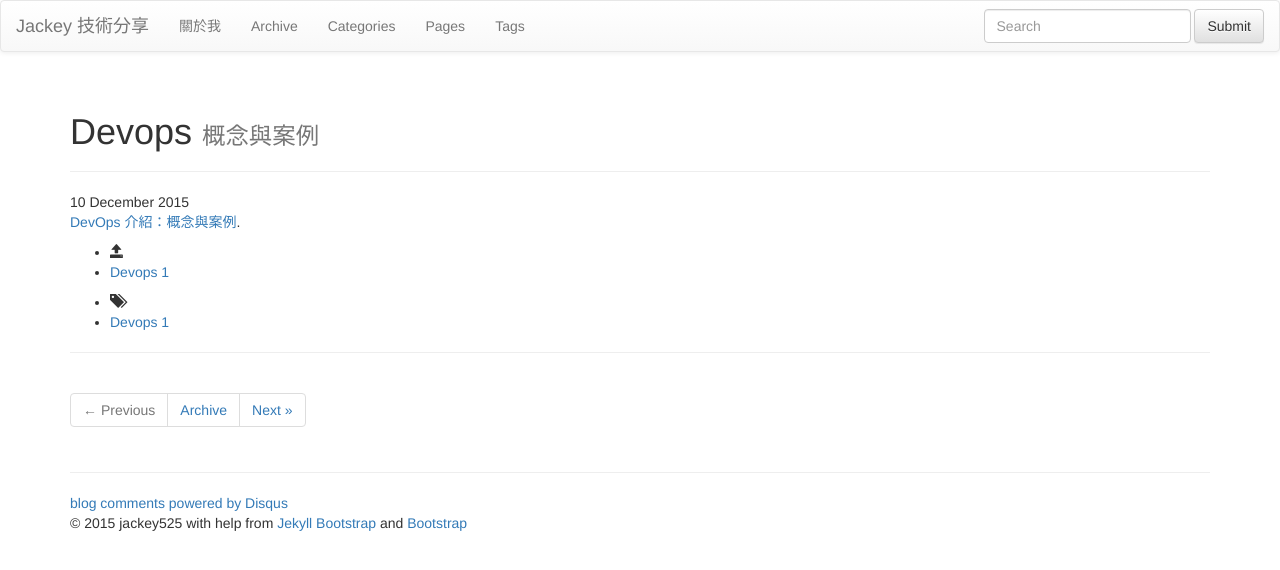
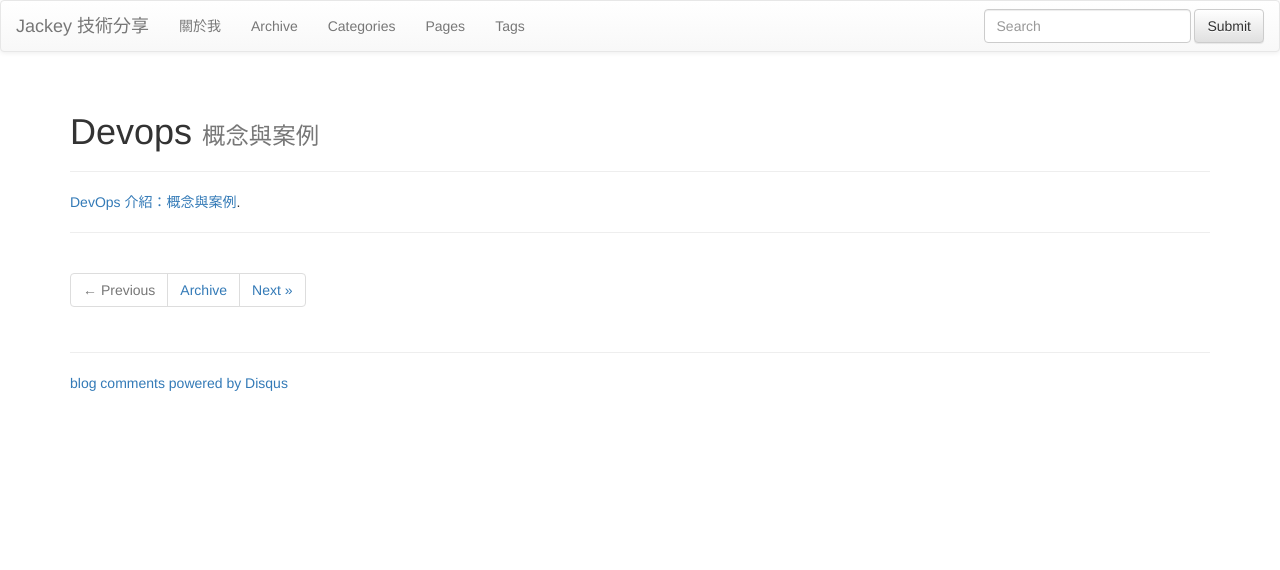
Before and after one commit to jackey525/blog, a Jekyll site: the page built from _posts/2015-12-10-devops.md, in a window 1280 px wide. Shown: the top 570 px of the page. Built offline with Jekyll 4.4.1, drawn with Linux system fonts in a browser that asks for light colours; nearby versions of some CDN libraries; library files that are not in the unit come from our copies; comment, search, counter and statistics services are not loaded.

Commit message:
modify blog

```diff
--- a/_includes/themes/bootstrap-3/default.html
+++ b/_includes/themes/bootstrap-3/default.html
@@ -77,7 +77,7 @@
       </div>
 
     </div>
-
+<!--
     <div id="footer">
       <div class="container">
         <p>&copy; {{ site.time | date: '%Y' }} {{ site.author.name }}
@@ -86,7 +86,7 @@
         </p>
       </div>
     </div>
-
+-->
     {% include JB/analytics %}
 
 
--- a/_includes/themes/bootstrap-3/post.html
+++ b/_includes/themes/bootstrap-3/post.html
@@ -4,13 +4,14 @@
 
 <div class="row post-full">
   <div class="col-xs-12">
-    <div class="date">
+    <!--<div class="date">
       <span>{{ page.date | date_to_long_string }}</span>
     </div>
+	-->
     <div class="content">
       {{ content }}
     </div>
-
+<!--
   {% unless page.categories == empty %}
     <ul class="tag_box inline">
       <li><i class="glyphicon glyphicon-open"></i></li>
@@ -26,7 +27,7 @@
       {% include JB/tags_list %}
     </ul>
   {% endunless %}
-
+  -->
     <hr>
     <ul class="pagination">
     {% if page.previous %}
```
